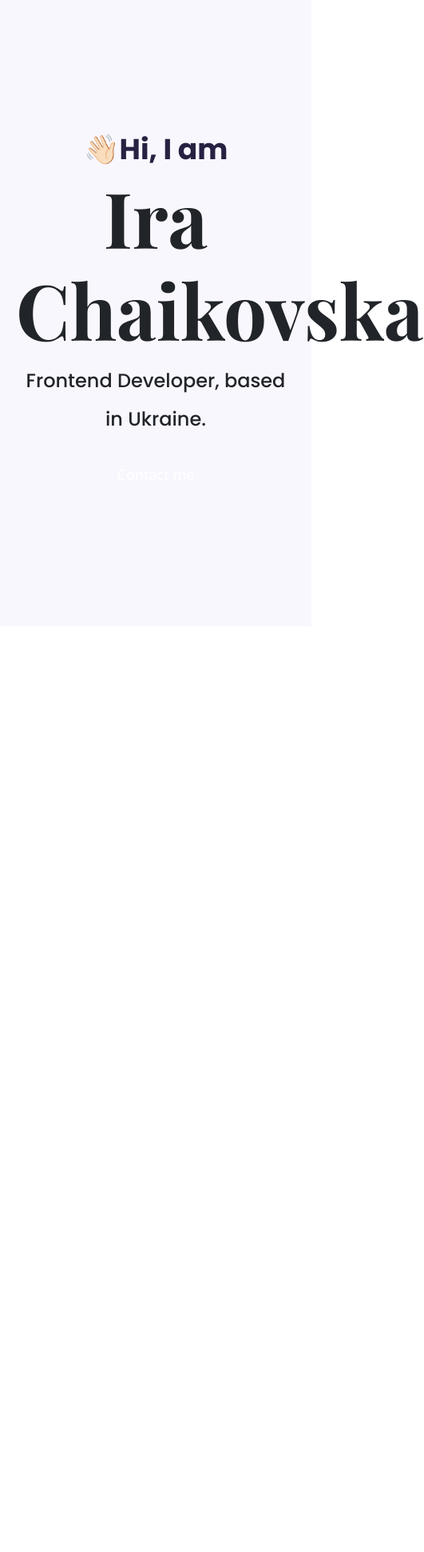
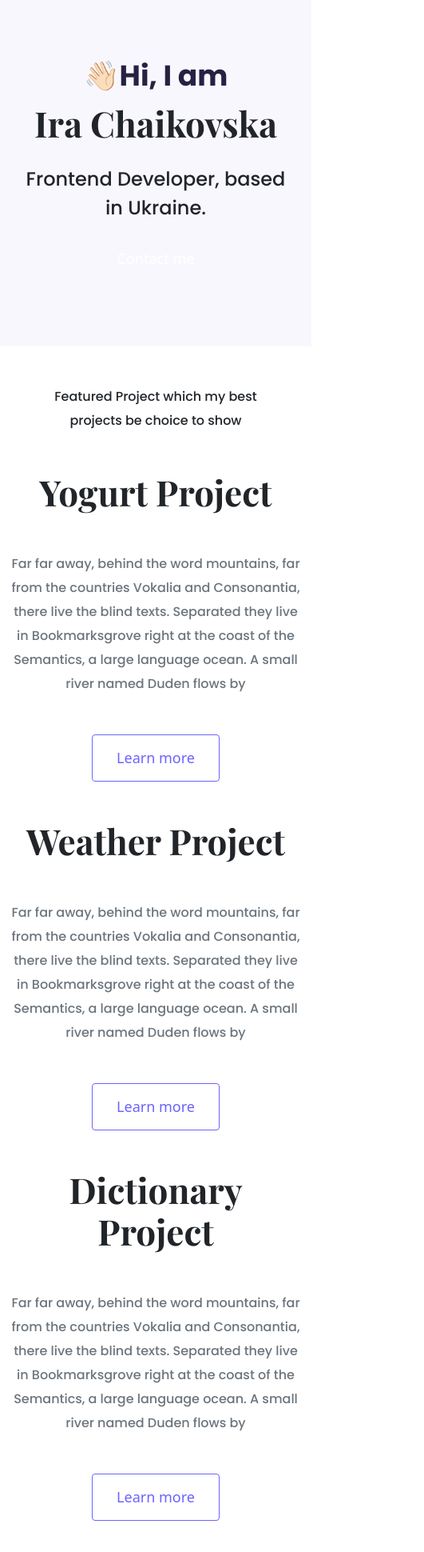
Before and after one commit to irychaykovska/portfolio-project, a plain HTML site: page index.html in a window 390 px wide. Shown: the whole page at 80% size, 531 px wide, since content can reach past the window. Before the commit the page ends 844 px from the top, so only its background shows below. Drawn offline with nearby package versions, Linux system fonts and the light colour scheme.

Commit message:
Added homepage design

```diff
--- a/index.html
+++ b/index.html
@@ -38,5 +38,64 @@
         <a href="#" class="btn btn-branding">Contact me</a>
       </div>
     </div>
+    <p class="text-center m-5">
+      Featured Project which my best projects be choice to show
+    </p>
+    <div class="container">
+      <div class="row mb-5">
+        <div class="col d-none d-lg-block">
+          <img src="images/yogurt.png" class="img-fluid" />
+        </div>
+        <div class="col">
+          <div class="project-description">
+            <h2 class="mb-5">Yogurt Project</h2>
+            <p class="mb-5 text-muted">
+              Far far away, behind the word mountains, far from the countries
+              Vokalia and Consonantia, there live the blind texts. Separated
+              they live in Bookmarksgrove right at the coast of the Semantics, a
+              large language ocean. A small river named Duden flows by
+            </p>
+            <a href="#" class="btn btn-branding-outline">Learn more</a>
+          </div>
+        </div>
+      </div>
+      <div class="row mb-5">
+        <div class="col d-none d-lg-block">
+          <img src="images/weather.png" class="img-fluid" />
+        </div>
+        <div class="col">
+          <div class="project-description">
+            <h2 class="mb-5">Weather Project</h2>
+            <p class="mb-5 text-muted">
+              Far far away, behind the word mountains, far from the countries
+              Vokalia and Consonantia, there live the blind texts. Separated
+              they live in Bookmarksgrove right at the coast of the Semantics, a
+              large language ocean. A small river named Duden flows by
+            </p>
+            <a href="#" class="btn btn-branding-outline">Learn more</a>
+          </div>
+        </div>
+        <div class="col d-none d-lg-block">
+          <img src="images/weather.png" class="img-fluid" />
+        </div>
+      </div>
+      <div class="row mb-5">
+        <div class="col d-none d-lg-block">
+          <img src="images/dictionary.png" class="img-fluid" />
+        </div>
+        <div class="col">
+          <div class="project-description">
+            <h2 class="mb-5">Dictionary Project</h2>
+            <p class="mb-5 text-muted">
+              Far far away, behind the word mountains, far from the countries
+              Vokalia and Consonantia, there live the blind texts. Separated
+              they live in Bookmarksgrove right at the coast of the Semantics, a
+              large language ocean. A small river named Duden flows by
+            </p>
+            <a href="#" class="btn btn-branding-outline">Learn more</a>
+          </div>
+        </div>
+      </div>
+    </div>
   </body>
 </html>
--- a/styles/portfolio.css
+++ b/styles/portfolio.css
@@ -18,10 +18,15 @@ h6 {
 h1 {
   font-size: 96px;
 }
+h2 {
+  font-size: 62px;
+}
 
 p {
   font-family: var(--default-font-family);
   font-weight: normal;
+  font-size: 16px;
+  line-height: 30px;
 }
 .hero {
   background: var(--secondary-color);
@@ -38,7 +43,7 @@ p {
 .hero h2 {
   font-family: "Poppins", sans-serif;
   font-weight: normal;
-  line-height: 2;
+  line-height: 1.5;
   font-size: 24px;
 }
 .btn-branding {
@@ -49,3 +54,32 @@ p {
   line-height: 27px;
   padding: 15px 30px;
 }
+
+.btn-branding-outline {
+  color: var(--branding-color);
+  border: 1px solid var(--branding-color);
+  border-radius: 4px;
+  font-size: 18px;
+  line-height: 27px;
+  padding: 15px 30px;
+}
+.project-description {
+  padding: 120px 60px;
+}
+@media (max-width: 960px) {
+  h1 {
+    font-size: 44px;
+    line-height: 2;
+  }
+  h2 {
+    font-size: 44px;
+  }
+
+  .hero {
+    padding: 80px 20px;
+  }
+  .project-description {
+    padding: 0;
+    text-align: center;
+  }
+}
```
Also changed, not shown: images/dictionary.png (added), images/weather.png (added), images/yogurt.png (added).
